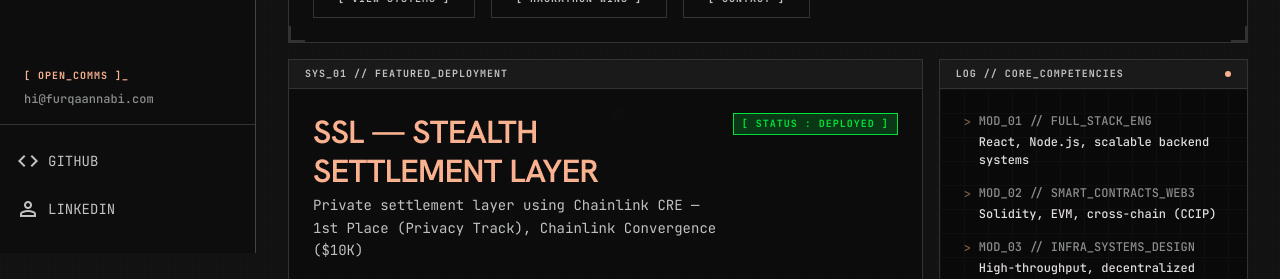
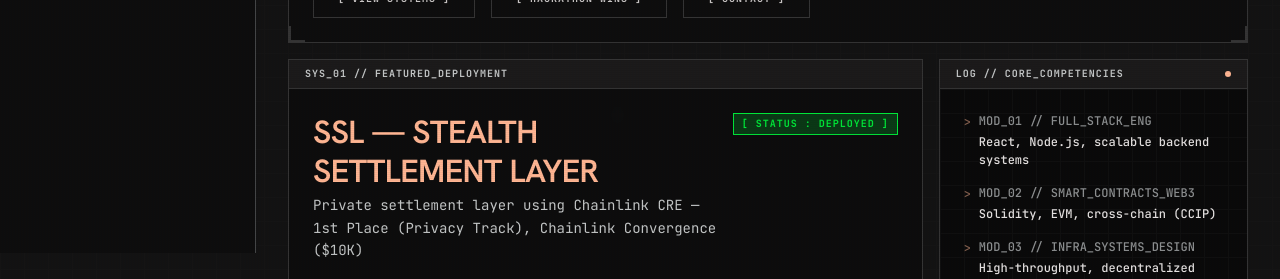
Before and after one commit to furqaannabi/furqaannabi, a Next.js app in the folder web/: page / in a window 1280 px wide. Shown: the part 595-874 px from the top of the page. Built offline with nearby package versions, Linux system fonts and the light colour scheme.

Commit message:
Remove contact section and social media links from Home page

```diff
--- a/web/src/app/page.tsx
+++ b/web/src/app/page.tsx
@@ -299,47 +299,6 @@ export default function Home() {
                 bar_chart
               </span>{" "}
               METRICS
-            </a>
-          </nav>
-          <div className="mt-auto px-module-padding pb-4 border-b border-surface-variant mb-4">
-            <a
-              href="mailto:hi@furqaannabi.com"
-              className="block w-full text-left font-label-caps text-label-caps text-secondary hover:text-white transition-colors blinking-cursor"
-            >
-              [ OPEN_COMMS ]
-            </a>
-            <div className="font-code-sm text-code-sm text-outline mt-2 break-all">
-              hi@furqaannabi.com
-            </div>
-          </div>
-          <nav className="flex flex-col gap-2">
-            <a
-              className="text-on-surface-variant flex items-center gap-2 p-2 mx-2 hover:bg-surface-container-highest transition-all duration-75 active:translate-x-1"
-              href="https://github.com/furqaannabi"
-              target="_blank"
-              rel="noopener noreferrer"
-            >
-              <span
-                className="material-symbols-outlined text-lg"
-                style={{ fontVariationSettings: "'FILL' 0" }}
-              >
-                code
-              </span>{" "}
-              GITHUB
-            </a>
-            <a
-              className="text-on-surface-variant flex items-center gap-2 p-2 mx-2 hover:bg-surface-container-highest transition-all duration-75 active:translate-x-1"
-              href="https://www.linkedin.com/in/furqaannabi/"
-              target="_blank"
-              rel="noopener noreferrer"
-            >
-              <span
-                className="material-symbols-outlined text-lg"
-                style={{ fontVariationSettings: "'FILL' 0" }}
-              >
-                person
-              </span>{" "}
-              LINKEDIN
             </a>
           </nav>
         </aside>
```
